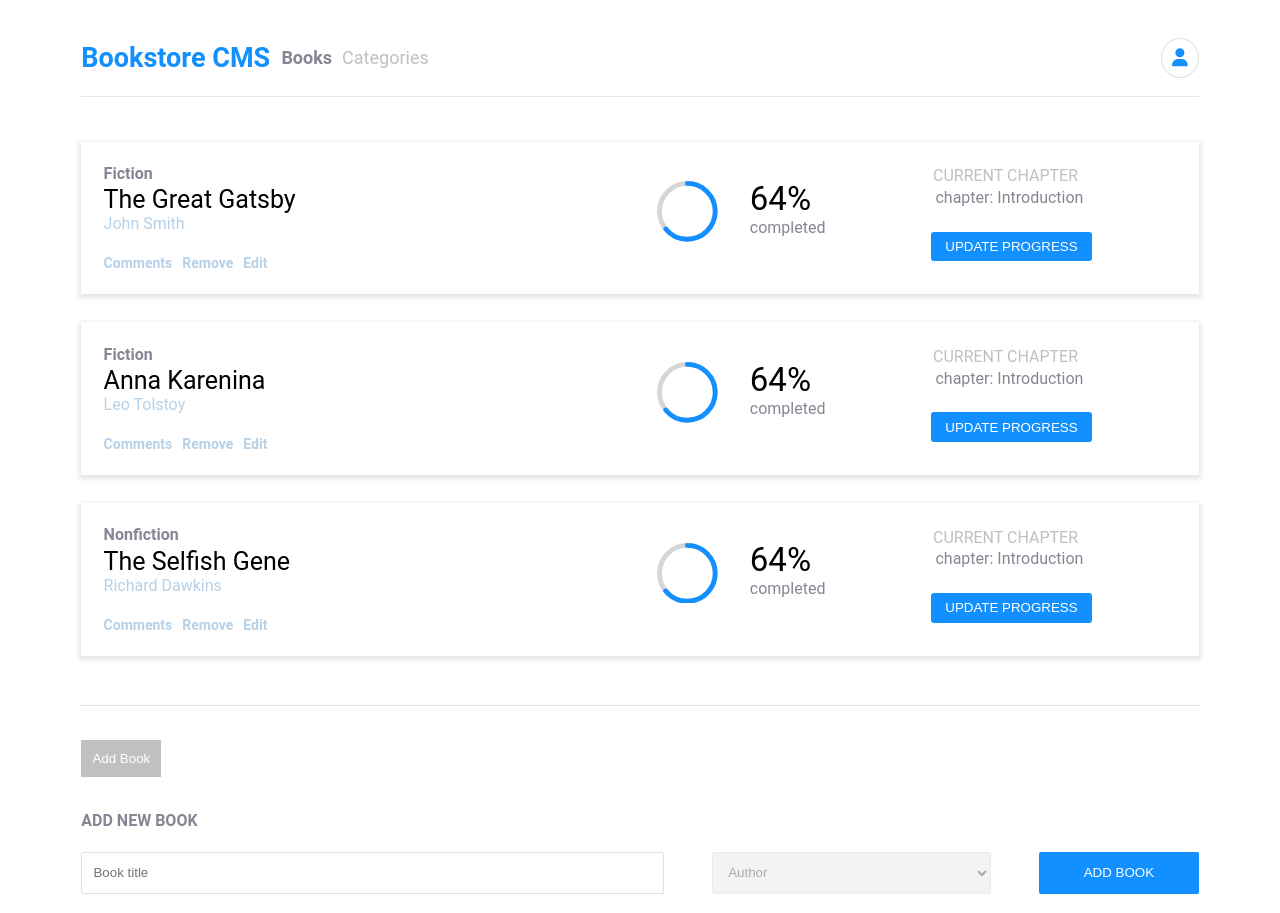
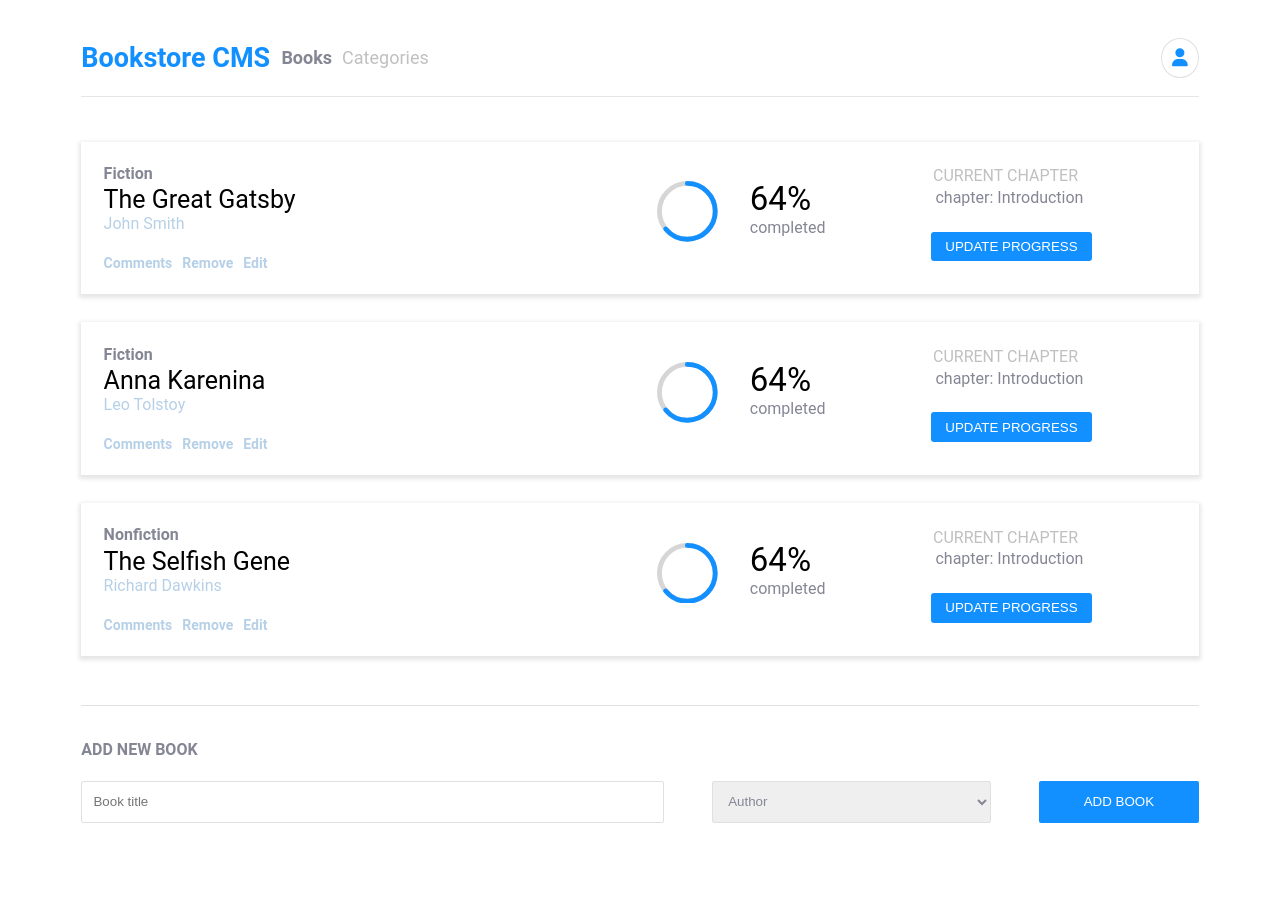
Before and after one commit to til2to/bookstore, a React (Create React App) app: page / in a window 1280 px wide. After the commit the page ends 842 px from the top, so only its background shows below. Built offline with nearby package versions, Linux system fonts and the light colour scheme.

Commit message:
user can add book

```diff
--- a/src/components/addBook/BookForm.jsx
+++ b/src/components/addBook/BookForm.jsx
@@ -1,20 +1,55 @@
-import React from 'react';
+import React, { useState } from 'react';
+import { useDispatch } from 'react-redux';
 
 import './addBook.css';
+import { addBook } from '../../redux/books/booksSlice';
+import { generateUniqueId } from '../navigationsLinks';
 
-const BookForm = () => (
+const BookForm = () => {
+  const dispatch = useDispatch();
+  const [title, setTitle] = useState('');
+  const [author, setAuthor] = useState('');
+
+  const handleAddBook = (e) => {
+    e.preventDefault();
+
+    const newBook = {
+      item_id: generateUniqueId(),
+      title,
+      author,
+      category: 'Fiction',
+    };
+    dispatch(addBook(newBook));
+
+    // Reset the form inputs
+    setTitle('');
+    setAuthor('');
+  };
+
+  return (
     <div className="container">
       <div className="title">ADD NEW BOOK</div>
-    <form className="book-form" onSubmit={() => {}}>
-      <input type="text" placeholder="Book title" />
-      <select className="drop-down" disabled>
+      <form className="book-form" onSubmit={handleAddBook}>
+        <input
+          type="text"
+          value={title}
+          placeholder="Book title"
+          onChange={(e) => setTitle(e.target.value)}
+        />
+        <select
+          className="drop-down"
+          onChange={(e) => setAuthor(e.target.value)}
+          value={author}
+        >
           <option value="">Author</option>
-        <option value="non-fiction">Frank Herbert</option>
-        <option value="fantasy">Suzanne Collins</option>
+          <option value="John Smith">John Smith</option>
+          <option value="Leo Tolstoy">Leo Tolstoy</option>
+          <option value="Richard Dawkins">Richard Dawkins</option>
         </select>
         <button type="submit">ADD BOOK</button>
       </form>
     </div>
   );
+};
 
 export default BookForm;
--- a/src/components/books/BookList.jsx
+++ b/src/components/books/BookList.jsx
@@ -1,32 +1,21 @@
 // import React, { useState } from 'react';
-import { useDispatch, useSelector } from 'react-redux';
+import { useSelector } from 'react-redux';
 
 import Book from './Book';
 import BookForm from '../addBook/BookForm';
 import './book-list.css';
-import { addBook } from '../../redux/books/booksSlice';
+import { generateUniqueId } from '../navigationsLinks';
 
-let counter = 0;
+// let counter = 0;
 
-// generate unique numbers
-const generateUniqueId = () => {
-  counter += 1;
-  return `menu-item-${counter}`;
-};
+// // generate unique numbers
+// const generateUniqueId = () => {
+//   counter += 1;
+//   return `menu-item-${counter}`;
+// };
 
 const BookList = () => {
-  const dispatch = useDispatch();
   const { books } = useSelector((store) => store.books);
-
-  const handleAddBook = () => {
-    const newBook = {
-      item_id: generateUniqueId(),
-      title: 'New Book',
-      author: 'New Author',
-      category: 'Fiction',
-    };
-    dispatch(addBook(newBook));
-  };
 
   return (
     <>
@@ -40,9 +29,6 @@ const BookList = () => {
         )
           : 'No books'}
       </div>
-      <div className="buttons-container">
-        <button type="button" onClick={handleAddBook}>Add Book</button>
-      </div>
       <BookForm />
     </>
   );
```
Lines whose indentation alone changed are shown as unchanged.
